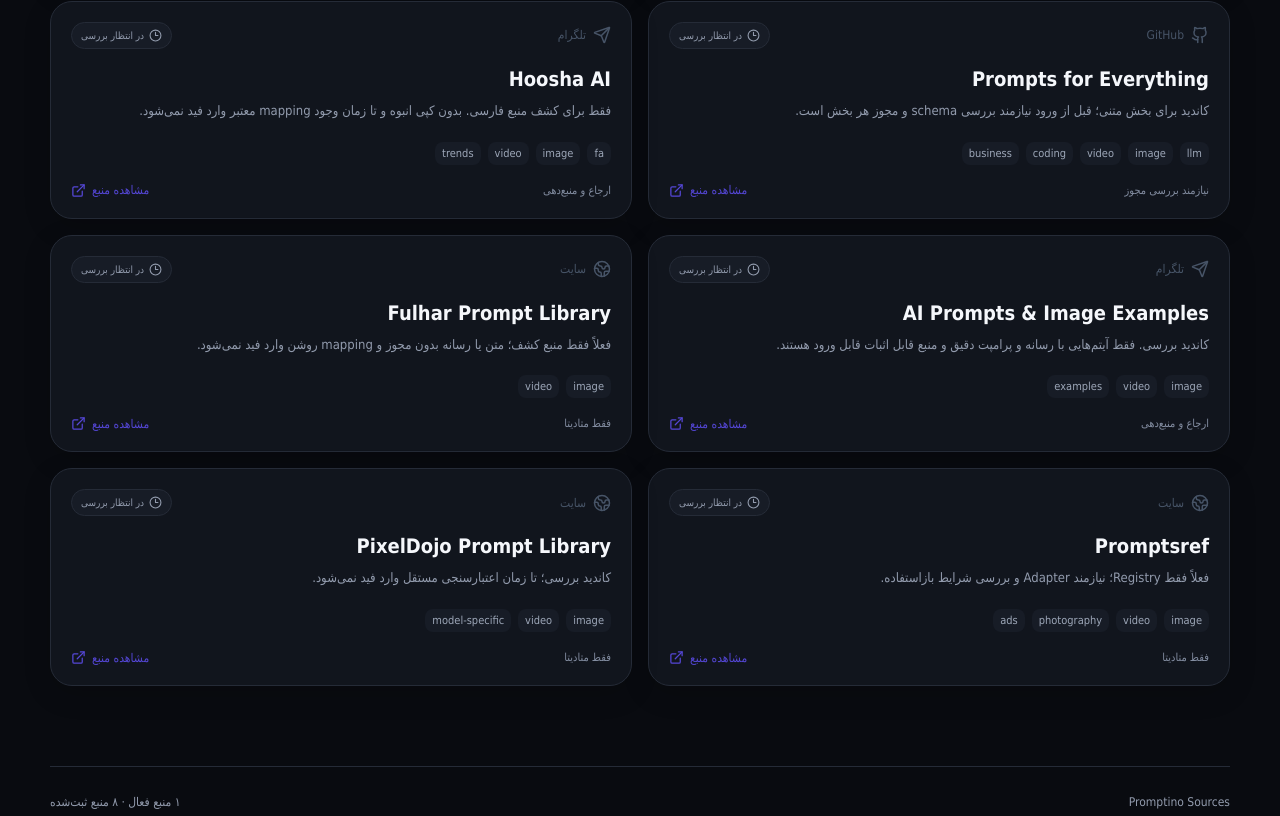
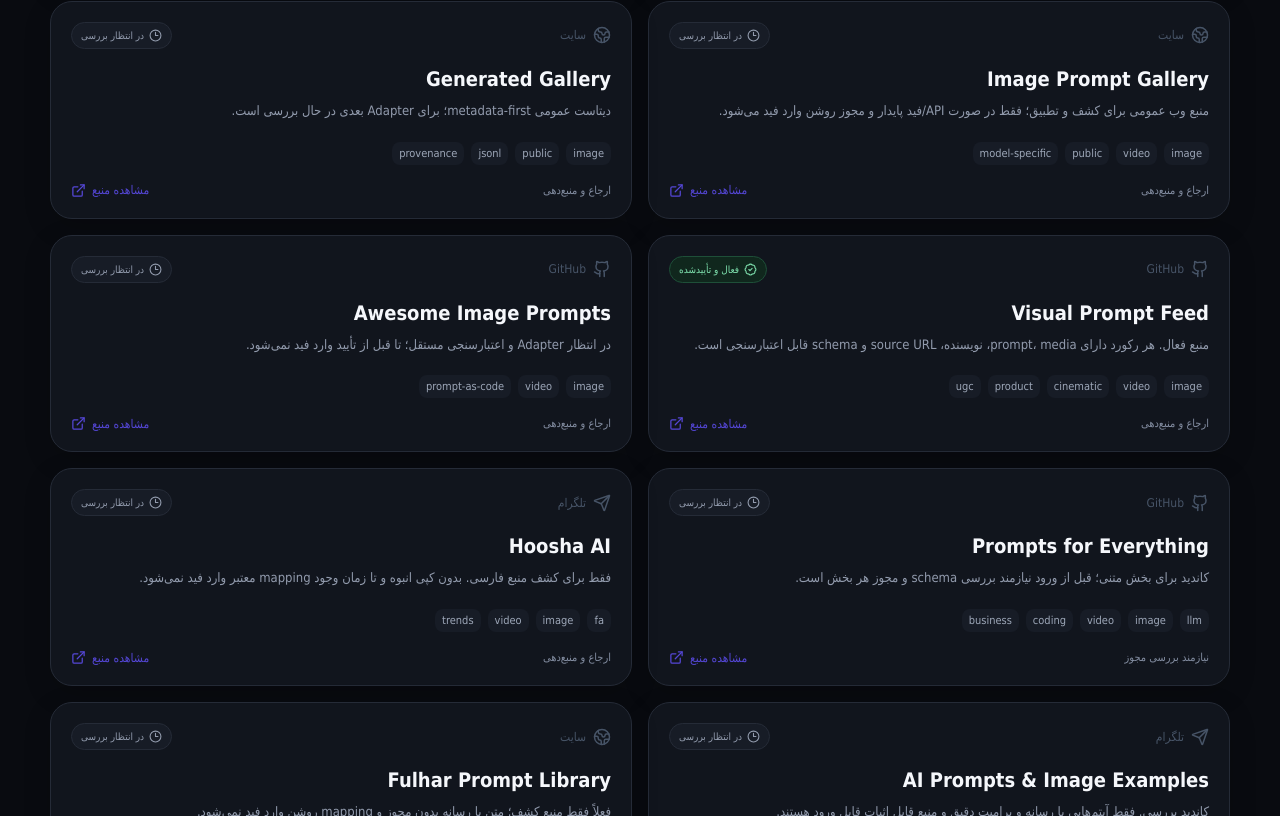
Before and after one commit to sahandse/promptino, a Next.js app: page /sources in a window 1280 px wide. Shown: the part 844-1660 px from the top of the page. Built offline with nearby package versions, Linux system fonts and the light colour scheme.

Commit message:
data: expand public prompt source registry

```diff
--- a/data/sources.ts
+++ b/data/sources.ts
@@ -16,6 +16,58 @@ export type PromptSource = {
 };
 
 export const sources: PromptSource[] = [
+  {
+    id: "image-prompts-registry",
+    name: "Public Prompt Registry",
+    kind: "github",
+    url: "https://github.com/yukkcat/image-prompts",
+    focus: ["image", "public", "multi-source", "gpt-image", "nano-banana"],
+    language: "multi",
+    sizeLabel: "1700+",
+    reuse: "attribution-only",
+    status: "active",
+    adapter: "publicPromptRegistryAdapter",
+    note: "منبع عمومی فعال؛ چند مجموعه GitHub را با schema واحد، تصویر، پرامپت، تگ و انتساب نرمال می‌کند.",
+  },
+  {
+    id: "open-image-prompts",
+    name: "Open Image Prompts",
+    kind: "github",
+    url: "https://github.com/NanmiCoder/open-image-prompts",
+    focus: ["image", "video", "public", "large-dataset"],
+    language: "multi",
+    sizeLabel: "21000+",
+    reuse: "check-license",
+    status: "review",
+    adapter: null,
+    note: "آرشیو عمومی بسیار بزرگ؛ فعلاً به‌خاطر دیتابیس/Release حجیم مستقیماً روی GitHub Pages فعال نشده.",
+  },
+  {
+    id: "image-prompt-gallery",
+    name: "Image Prompt Gallery",
+    kind: "website",
+    url: "https://imagepromptgallery.com/prompts",
+    focus: ["image", "video", "public", "model-specific"],
+    language: "en",
+    sizeLabel: "30000+ cases",
+    reuse: "attribution-only",
+    status: "review",
+    adapter: null,
+    note: "منبع وب عمومی برای کشف و تطبیق؛ فقط در صورت API/فید پایدار و مجوز روشن وارد فید می‌شود.",
+  },
+  {
+    id: "generated-gallery",
+    name: "Generated Gallery",
+    kind: "website",
+    url: "https://generatedgallery.com/ai-image-dataset",
+    focus: ["image", "public", "jsonl", "provenance"],
+    language: "en",
+    sizeLabel: "dataset",
+    reuse: "attribution-only",
+    status: "review",
+    adapter: null,
+    note: "دیتاست عمومی metadata-first؛ برای Adapter بعدی در حال بررسی است.",
+  },
   {
     id: "visual-prompt-feed",
     name: "Visual Prompt Feed",
```
